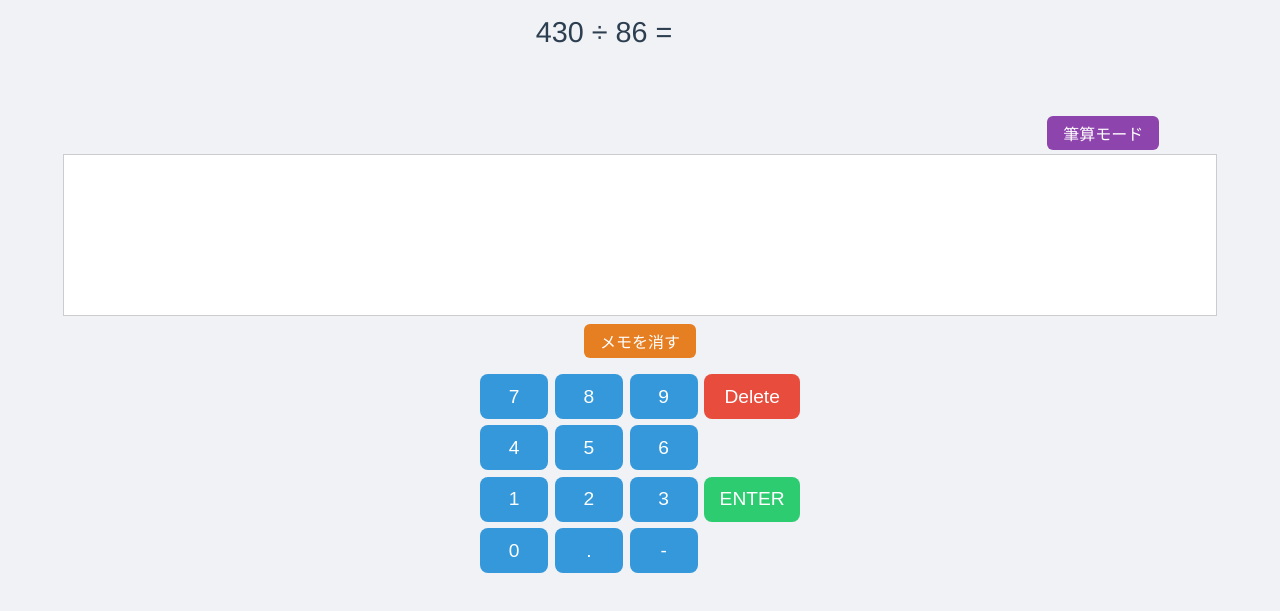
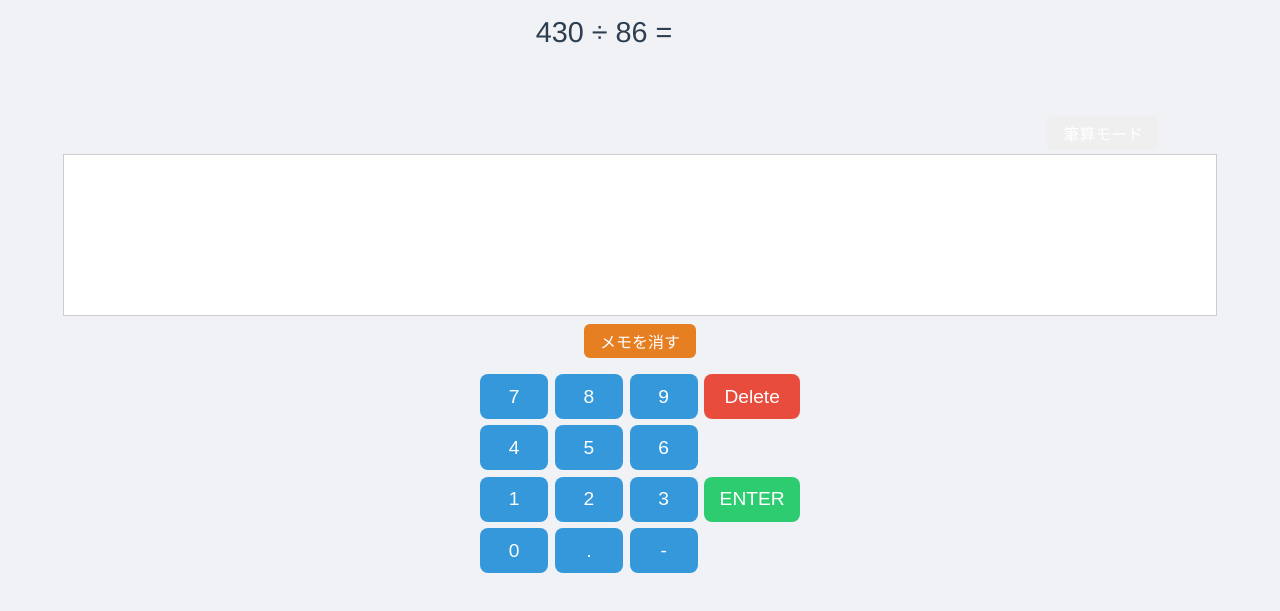
Before and after one commit to haji1227/K, a plain HTML site: page index.html in a window 1280 px wide. Shown: the part 75-686 px from the top of the page. Drawn offline with Linux system fonts and the light colour scheme.

Commit message:
Update index.html

```diff
--- a/index.html
+++ b/index.html
@@ -131,7 +131,7 @@
   font-size: 1em;
   border: none;
   border-radius: 6px;
-  background: #8e44ad;
+/*  background: #8e44ad;*/
   color: white;
 }
 #memo-canvas {
```
